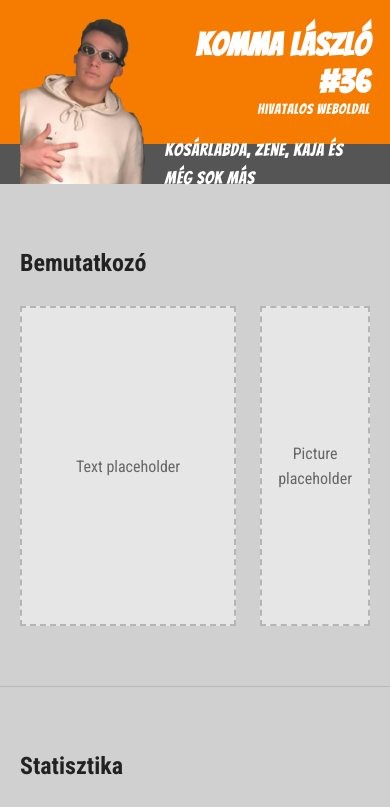
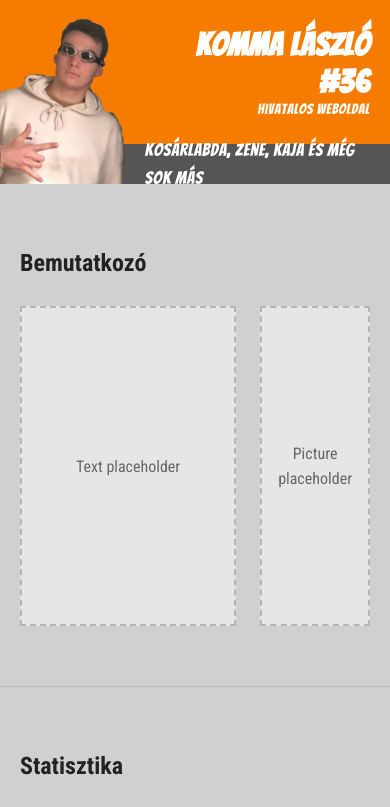
Before and after one commit to kakasviadal/kommalaci.hu, a plain HTML site: page index.html in a window 390 px wide. Shown: the top 807 px of the page. Drawn offline with Linux system fonts and the light colour scheme.

Commit message:
Refactor CSS for container and top-overlay
Updated container styling for better layout and adjusted top-overlay properties for responsiveness.

```diff
--- a/index.html
+++ b/index.html
@@ -17,7 +17,7 @@
       background: #d0d0d0;
     }
 
-    .container { width: 100%; max-width: none; margin: 0; padding: 0 20px; }
+    .container { max-width: 1000px; margin: 0 auto; padding: 0 20px; }
 
     .placeholder {
       background: #e6e6e6;
@@ -39,7 +39,7 @@
     .top { position: relative; color: #fff; font-family: 'Bangers', cursive; letter-spacing: 0.04em; }
     .bar-orange { background: #f57c00; height: 144px; }
     .bar-grey { background: #555; height: 40px; }
-    .top-overlay { position: absolute; top: 0; bottom: 0; left: 0; right: 0; display: flex; align-items: flex-end; gap: 20px; }
+    .top-overlay { position: absolute; top: 0; bottom: 0; left: 0; right: 0; max-width: none; margin: 0; padding-left: 0; padding-right: max(20px, calc((100% - 1000px) / 2 + 20px)); display: flex; align-items: flex-end; gap: 20px; }
     .logo { flex: none; height: calc(100% - 0.5cm); width: auto; max-width: 40%; object-fit: contain; object-position: left bottom; display: block; }
     .top-text { flex: 1; min-width: 0; align-self: stretch; display: flex; flex-direction: column; }
     .header-title { height: 144px; display: flex; flex-direction: column; justify-content: center; align-items: flex-end; text-align: right; line-height: 1.15; }
```
